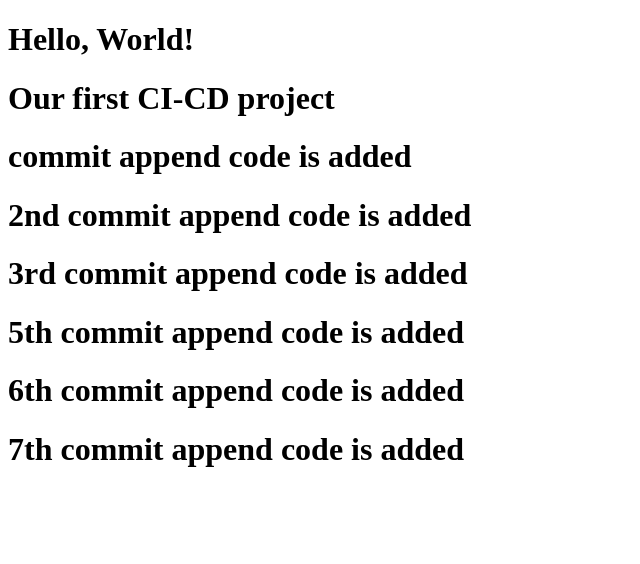
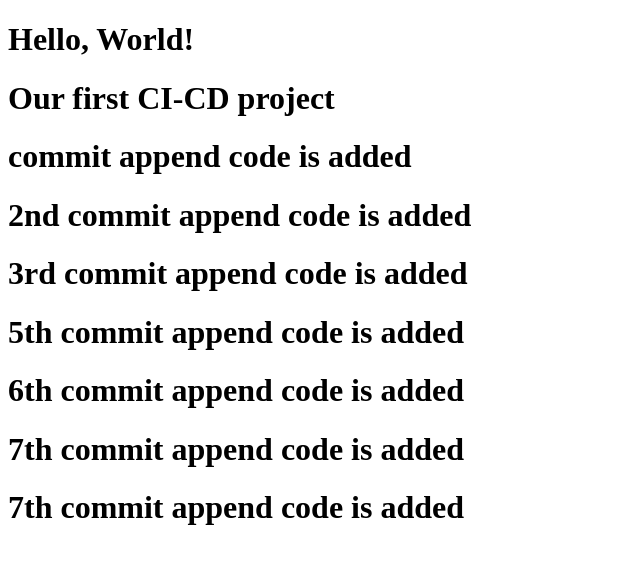
Before and after one commit to mohanvedase/CICD_Linux, a plain HTML site: page index.html in a window 1280 px wide. Shown: the whole page, without its empty margins (0-640 px from the left). Drawn offline with Linux system fonts and the light colour scheme.

Commit message:
Update index.html

```diff
--- a/index.html
+++ b/index.html
@@ -12,5 +12,6 @@
   <h1> 5th commit append code is added</h1>
   <h1> 6th commit append code is added</h1>
   <h1> 7th commit append code is added</h1>
+   <h1> 7th commit append code is added</h1>
 </body>
 </html>
```
